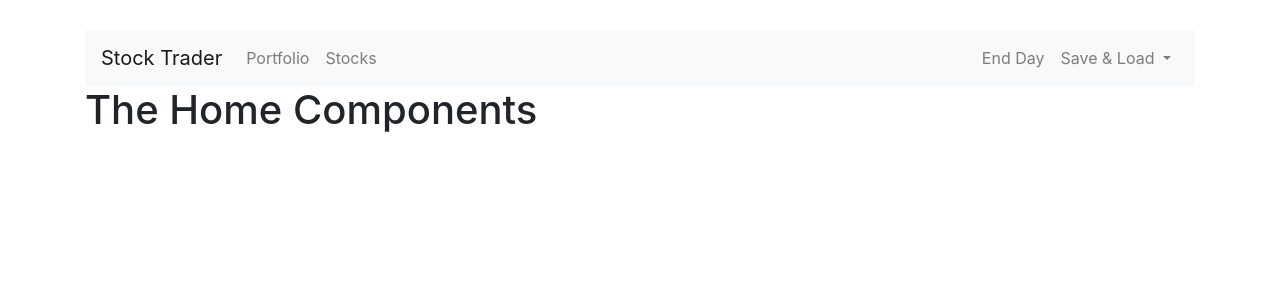
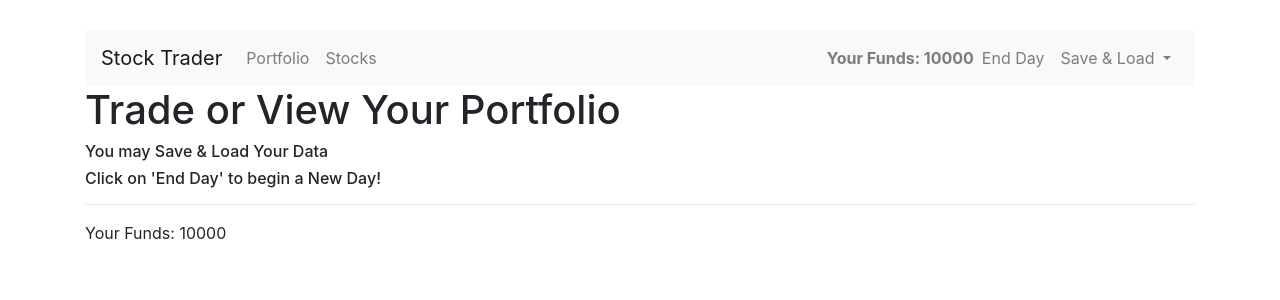
Before and after one commit to shishir75/Vue-JS---The-Stock-Trader-SPA-Mini-Project, a Vue app: page / in a window 1280 px wide. Shown: the top 300 px of the page. Built offline with nearby package versions, Linux system fonts and the light colour scheme.

Commit message:
Displaying the Funds

```diff
--- a/src/components/Header.vue
+++ b/src/components/Header.vue
@@ -7,6 +7,7 @@
                 <router-link to="/portfolio" class="nav-item" active-class="active" tag="li"><a class="nav-link">Portfolio</a></router-link>
                 <router-link to="/stocks" class="nav-item" active-class="active" tag="li"><a class="nav-link">Stocks</a></router-link>
             </ul>
+            <strong class="navbar-text navbar-right">Your Funds: {{ funds }}</strong>
             <ul class="navbar-nav my-2 my-lg-0">
                 <li class="nav-item">
                     <a class="nav-link" href="#">End Day</a>
@@ -34,7 +35,12 @@
 
 <script>
     export default {
-        name: "Header"
+        name: "Header",
+        computed: {
+            funds() {
+                return this.$store.getters.funds;
+            }
+        }
     }
 </script>
 
--- a/src/components/Home.vue
+++ b/src/components/Home.vue
@@ -1,10 +1,21 @@
 <template>
-    <h1>The Home Components</h1>
+    <div>
+        <h1>Trade or View Your Portfolio</h1>
+        <h6>You may Save & Load Your Data</h6>
+        <h6>Click on 'End Day' to begin a New Day!</h6>
+        <hr>
+        <p>Your Funds: {{ funds }}</p>
+    </div>
 </template>
 
 <script>
     export default {
-        name: "Home"
+        name: "Home",
+        computed: {
+            funds() {
+                return this.$store.getters.funds;
+            }
+        }
     }
 </script>
 
```
